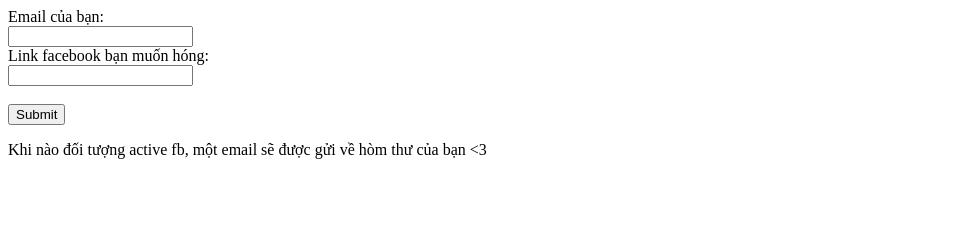
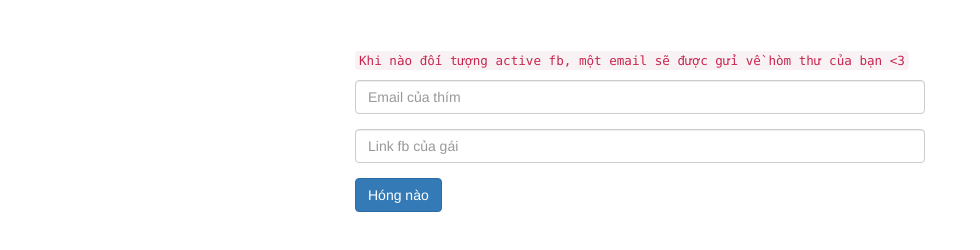
Before and after one commit to m-inh/hong-gai-fb, a website: page public/index.html in a window 1280 px wide. Shown: the whole page, without its empty margins (0-980 px from the left). Drawn offline with nearby package versions, Linux system fonts and the light colour scheme.

Commit message:
Updated front end

```diff
--- a/public/index.html
+++ b/public/index.html
@@ -2,25 +2,63 @@
 <html lang="en">
 <head>
     <meta charset="UTF-8">
-    <title>Hóng fb e Quỳnh</title>
+    <title>Hóng fb gái</title>
+    <link rel="stylesheet" href="https://maxcdn.bootstrapcdn.com/bootstrap/3.3.7/css/bootstrap.min.css"
+          integrity="sha384-BVYiiSIFeK1dGmJRAkycuHAHRg32OmUcww7on3RYdg4Va+PmSTsz/K68vbdEjh4u" crossorigin="anonymous">
+
+    <style>
+        .container {
+            max-width: 600px;
+        }
+
+        #my-form {
+            margin-top: 50px;
+        }
+    </style>
+</head>
+<body>
+
+<div class="container">
+    <form id="my-form" action="#" method="post">
+        <p>
+            <code style="text-align: center">Khi nào đối tượng active fb, một email sẽ được gửi về hòm thư của bạn
+                <3</code>
+        </p>
+
+        <div class="form-group">
+            <input class="form-control" id="email" type="text" name="email" value="" placeholder="Email của thím">
+        </div>
+
+        <div class="form-group">
+            <input class="form-control" id="fb_link" type="text" name="fb_link" value="" placeholder="Link fb của gái">
+        </div>
+
+        <div class="form-group">
+            <input class="btn btn-primary" type="submit" value="Hóng nào">
+        </div>
+    </form>
+</div>
+
 <script src="https://ajax.googleapis.com/ajax/libs/jquery/3.1.1/jquery.min.js"></script>
 <script>
-        $(document).ready(function () {
-            $("#my-form").submit(function () {
+    jQuery(document).ready(function ($) {
+        $("#my-form").submit(function (event) {
+            event.preventDefault();
 
             var email = $("#email").val();
             var fb_link = $("#fb_link").val();
 
-                console.log(email);
-                console.log(fb_link);
+            if (!email || !fb_link) {
+                return alert('Thím nên kiểm tra lại thông tin :)');
+            }
 
-                $.post("http://localhost:3001/hong",
+            $.post("/hong",
                 {
-                        email : email,
+                    email: email,
                     fb_link: fb_link
                 },
                 function (data, status) {
-                        if (status === 'success'){
+                    if (status === 'success') {
                         alert("Chờ tin vui nhé bro :x");
                     } else {
                         alert("Có lỗi gì đó rồi :(");
@@ -30,18 +68,5 @@
         });
     });
 </script>
-</head>
-<body>
-<form id="my-form" action="#">
-    Email của bạn:<br>
-    <input id="email" type="text" name="email" value="">
-    <br>
-    Link facebook bạn muốn hóng:<br>
-    <input id="fb_link" type="text" name="fb_link" value="">
-    <br><br>
-    <input type="submit" value="Submit">
-</form>
-
-<p>Khi nào đối tượng active fb, một email sẽ được gửi về hòm thư của bạn <3</p>
 </body>
 </html>
```
Lines whose indentation alone changed are shown as unchanged.
